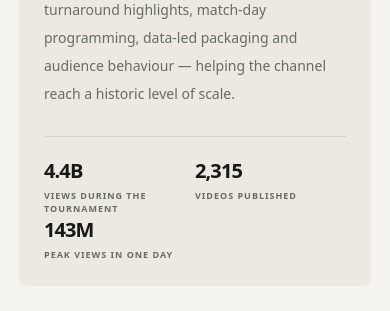
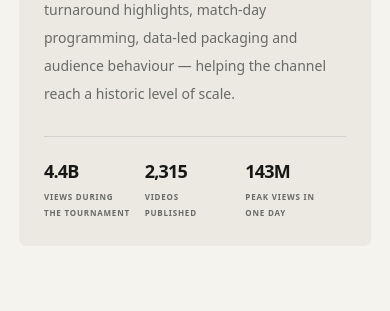
Before and after one commit to AakarshBot/aakars-portfolio-v2, a Next.js app: page / in a window 390 px wide. Shown: the part 2980-3291 px from the top of the page. Built offline with nearby package versions, Linux system fonts and the light colour scheme.

Commit message:
Refine case-study stat hierarchy for three World Cup metrics

```diff
--- a/src/components/CaseStudies.tsx
+++ b/src/components/CaseStudies.tsx
@@ -56,11 +56,11 @@ export function CaseStudies() {
                   <p className="mt-3 max-w-md text-sm leading-7 text-[var(--muted)] sm:mt-4">{item.description}</p>
 
                   {item.stats && (
-                    <div className="mt-7 grid grid-cols-2 border-t border-black/10 pt-5 sm:mt-8 sm:pt-6">
+                    <div className={`mt-7 grid border-t border-black/10 pt-5 sm:mt-8 sm:pt-6 ${item.stats.length === 3 ? "grid-cols-3" : "grid-cols-2"}`}>
                       {item.stats.map((stat) => (
-                        <div key={stat.label} className="pr-4">
-                          <div className="text-xl font-semibold tracking-[-0.045em] sm:text-2xl">{stat.value}</div>
-                          <div className="mt-1 max-w-[10rem] text-[9px] font-semibold uppercase tracking-[0.11em] text-[var(--muted)] sm:text-[10px] sm:tracking-[0.12em]">
+                        <div key={stat.label} className="pr-3 sm:pr-4">
+                          <div className="text-lg font-semibold tracking-[-0.045em] sm:text-2xl">{stat.value}</div>
+                          <div className="mt-1 max-w-[9rem] text-[8px] font-semibold uppercase leading-4 tracking-[0.1em] text-[var(--muted)] sm:text-[10px] sm:tracking-[0.12em]">
                             {stat.label}
                           </div>
                         </div>
```
